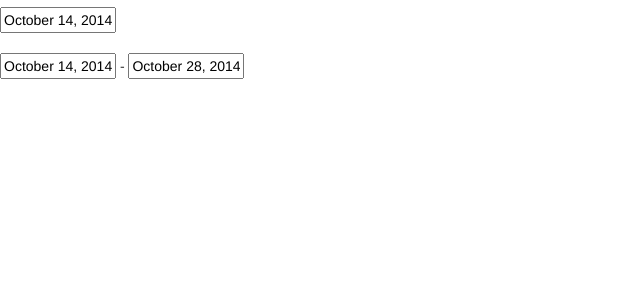
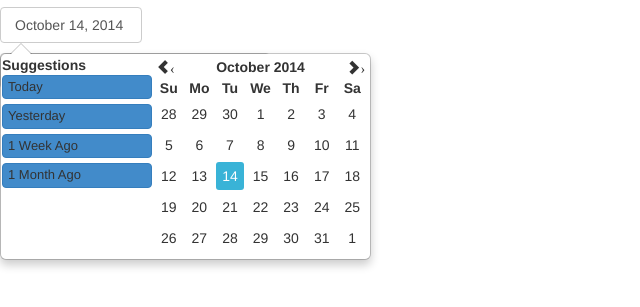
Before and after one commit to panda01/calendar, a website: page index.html in a window 1280 px wide. Shown: the part 63-370 px from the top of the page, without its empty margins (0-640 px from the left). Drawn offline with nearby package versions, Linux system fonts and the light colour scheme; files whose address does not match are found by name.

Commit message:
added livereload, fixed some styles, added events to making opening the calendar programatically easier

```diff
--- a/Gruntfile.js
+++ b/Gruntfile.js
@@ -48,14 +48,16 @@ module.exports = function(grunt) {
                 files: 'css/**/*.less',
                 tasks: 'less:development',
                 options: {
-                    atBegin: true
+                    atBegin: true,
+                    livereload: true
                 }
             },
             scripts: {
                 files: 'js/**/*.js',
                 tasks: 'jshint:files',
                 options: {
-                    atBegin: true
+                    atBegin: true,
+                    livereload: true
                 }
             }
         }
--- a/css/less/calendar.less
+++ b/css/less/calendar.less
@@ -1,6 +1,18 @@
 
 
-div.popover.js-calendar {
+.js-calendar.js-calendar-inputs {
+    border: 1px solid #ccc;
+    display: inline-block;
+    padding: 6px 12px;
+    border-radius: 4px;
+    margin-bottom: 10px;
+    .js-input {
+        border: 0 none transparent;
+        outline: none;
+        color: #555;
+    }
+}
+.popover.js-calendar {
     position: absolute;
     max-width: 650px;
     // color: #fffeff;
--- a/index.html
+++ b/index.html
@@ -21,9 +21,10 @@
 
         <script type="text/javascript" src="bower_components/jquery/dist/jquery.js"></script>
         <script type="text/javascript" src="bower_components/moment/moment.js"></script>
-        <script type="text/javascript" src="bower_components/lodash/lodash.js"></script>
+        <script type="text/javascript" src="bower_components/lodash/dist/lodash.js"></script>
         <script type="text/javascript" src="js/utils.js"></script>
         <script type="text/javascript" src="js/calendar.js"></script>
         <script type="text/javascript" src="js/script.js"></script>
+        <script src="//localhost:35729/livereload.js"></script>
     </body>
 </html>
--- a/js/calendar.js
+++ b/js/calendar.js
@@ -65,19 +65,24 @@
                 this.$ins.append(this.$suggestion = _C('div.suggestion'));
             }
 
+            this.initEvents();
+
+            // hide the input give to us
+            this.$selIn.hide();
+        },
+        initEvents: function() {
+            var showFn = function() {
+                if(!this.isVisible()) {
+                    this.show();
+                }
+            }.bind(this);
             // Attach some events
             this.$ins.on({
-                'click.calendar': function() {
-                    if(!this.isVisible()) {
-                        this.show();
-                    }
-                }.bind(this),
-                'focus.calendar': function() {
-                    if(!this.isVisible()) {
-                        this.show();
-                    }
-                }.bind(this)
+                'click.calendar': showFn,
+                'focus.calendar': showFn
             });
+
+            this.$selIn.on('click', showFn);
 
             // handle clicking of suggestions
             this.$el.on('click.calendar', '.suggestion', function(e) {
@@ -85,8 +90,6 @@
                 this.hide();
             }.bind(this));
 
-            // hide the input give to us
-            this.$selIn.hide();
         },
         listenForDocumentClick: function() {
             var func = function(e) {
--- a/js/script.js
+++ b/js/script.js
@@ -8,5 +8,7 @@
         $('#date1').calendar({
             endDate: moment().add('weeks', 2)
         });
+
+        $('#date0').click();
     });
 }(window.jQuery));
```
Also changed, not shown: css/calendar.css.
